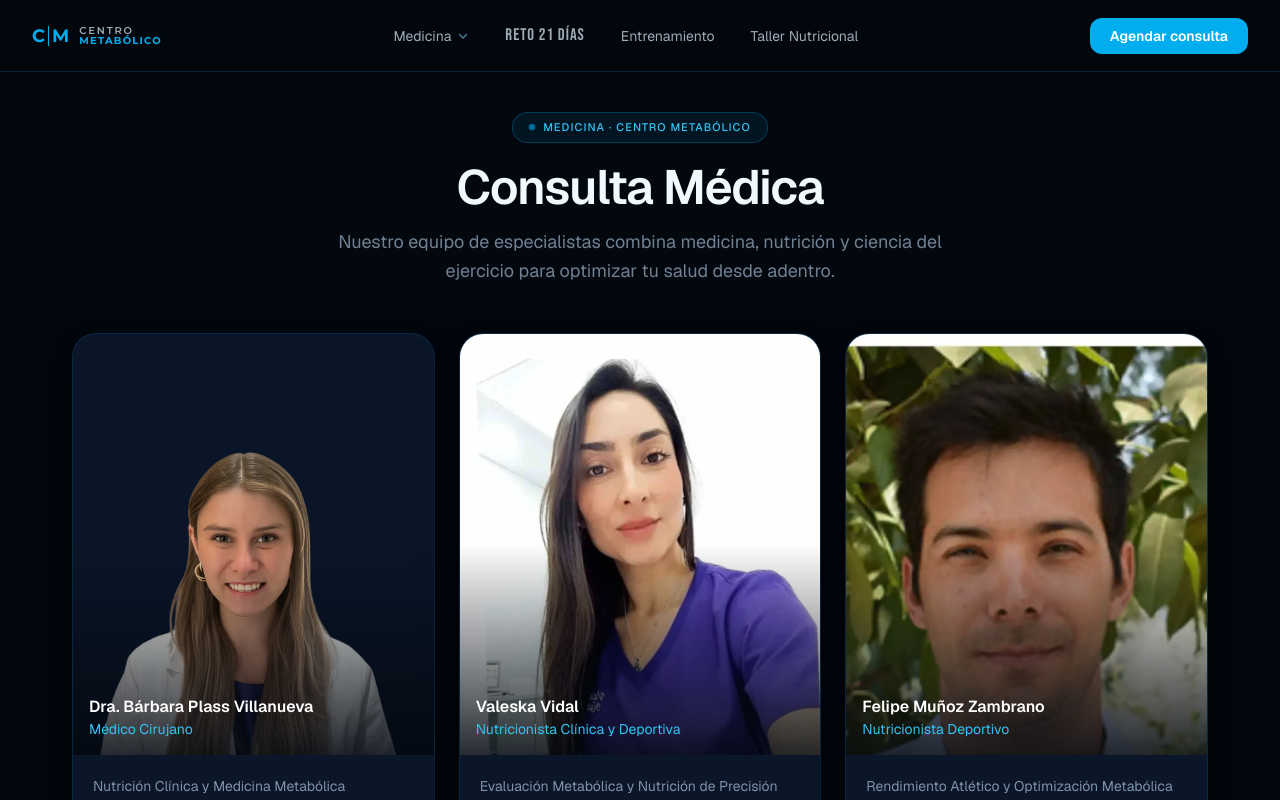
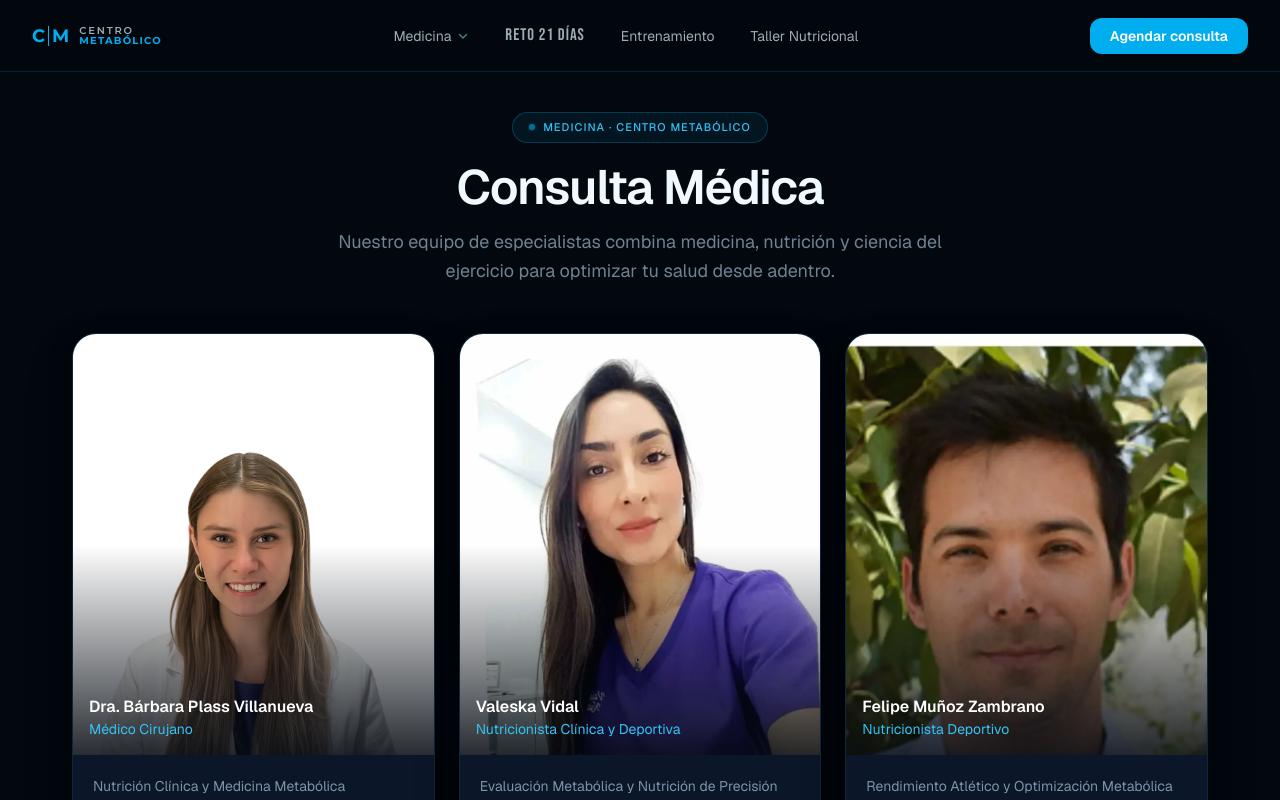
Before and after one commit to felipemunoz1983-alt/centro-metabolico, a Next.js app: page /consulta-medica in a window 1280 px wide. Shown: the top 800 px of the page. Built offline with nearby package versions, Linux system fonts and the light colour scheme.

Commit message:
fix: white background for Barbara photo card

```diff
--- a/src/app/consulta-medica/page.tsx
+++ b/src/app/consulta-medica/page.tsx
@@ -18,6 +18,7 @@ const profesionales = [
     especialidad: "Nutrición Clínica y Medicina Metabólica",
     registro: "UDD Distinción Máxima · EUNACOM",
     photo: "/barbara.webp",
+    photoBg: "#ffffff",
     tags: ["Medicina Metabólica", "Nutrición Clínica", "Obesidad"],
     badge: "Hospital Padre Hurtado",
   },
@@ -81,7 +82,7 @@ export default function ConsultaMedicaPage() {
               }}
             >
               {/* Photo */}
-              <div className="relative w-full" style={{ aspectRatio: "3/3.5", backgroundColor: "rgba(11,22,40,0.8)" }}>
+              <div className="relative w-full" style={{ aspectRatio: "3/3.5", backgroundColor: p.photoBg ?? "rgba(11,22,40,0.8)" }}>
                 <Image
                   src={`${BP}${p.photo}`}
                   alt={p.name}
```
